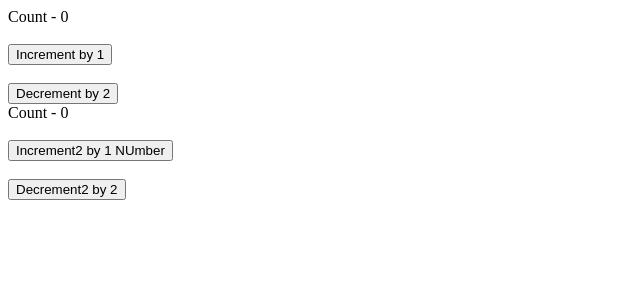
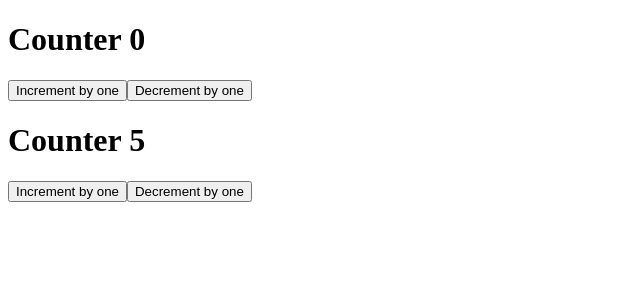
Before and after one commit to Ujjal-ENG/my-app, a React (Create React App) app: page / in a window 1280 px wide. Shown: the top 300 px of the page, without its empty margins (0-640 px from the left). Built offline with nearby package versions, Linux system fonts and the light colour scheme.

Commit message:
simple use of multiple useReducer()

```diff
--- a/src/App.js
+++ b/src/App.js
@@ -1,10 +1,11 @@
 import React from "react";
-import ComplexCounter from "./Components/ComplexCounter";
+
+import Counter3 from "./Components/Counter3";
 
 const App = () => {
   return (
     <>
-      <ComplexCounter />
+      <Counter3 />
     </>
   );
 };
--- /dev/null
+++ b/src/Components/Counter3.js
@@ -0,0 +1,47 @@
+import React, { useReducer } from "react";
+const initialState1 = 0;
+const initialState2 = 5;
+
+const reducer = (state, action) => {
+  switch (action) {
+    case "increment":
+      return state + 1;
+    case "decrement":
+      return state - 1;
+    case "increment1":
+      return state + 5;
+    case "decrement1":
+      return state - 3;
+    default:
+      return state;
+  }
+};
+const Counter3 = () => {
+  const [count, dispatch] = useReducer(reducer, initialState1);
+  const [count1, dispatch1] = useReducer(reducer, initialState2);
+  return (
+    <>
+      <div>
+        <h1>Counter {count}</h1>
+        <button type="button" onClick={() => dispatch("increment")}>
+          Increment by one
+        </button>
+        <button type="button" onClick={() => dispatch("decrement")}>
+          Decrement by one
+        </button>
+      </div>
+
+      <div>
+        <h1>Counter {count1}</h1>
+        <button type="button" onClick={() => dispatch1("increment1")}>
+          Increment by one
+        </button>
+        <button type="button" onClick={() => dispatch1("decrement1")}>
+          Decrement by one
+        </button>
+      </div>
+    </>
+  );
+};
+
+export default Counter3;
```
